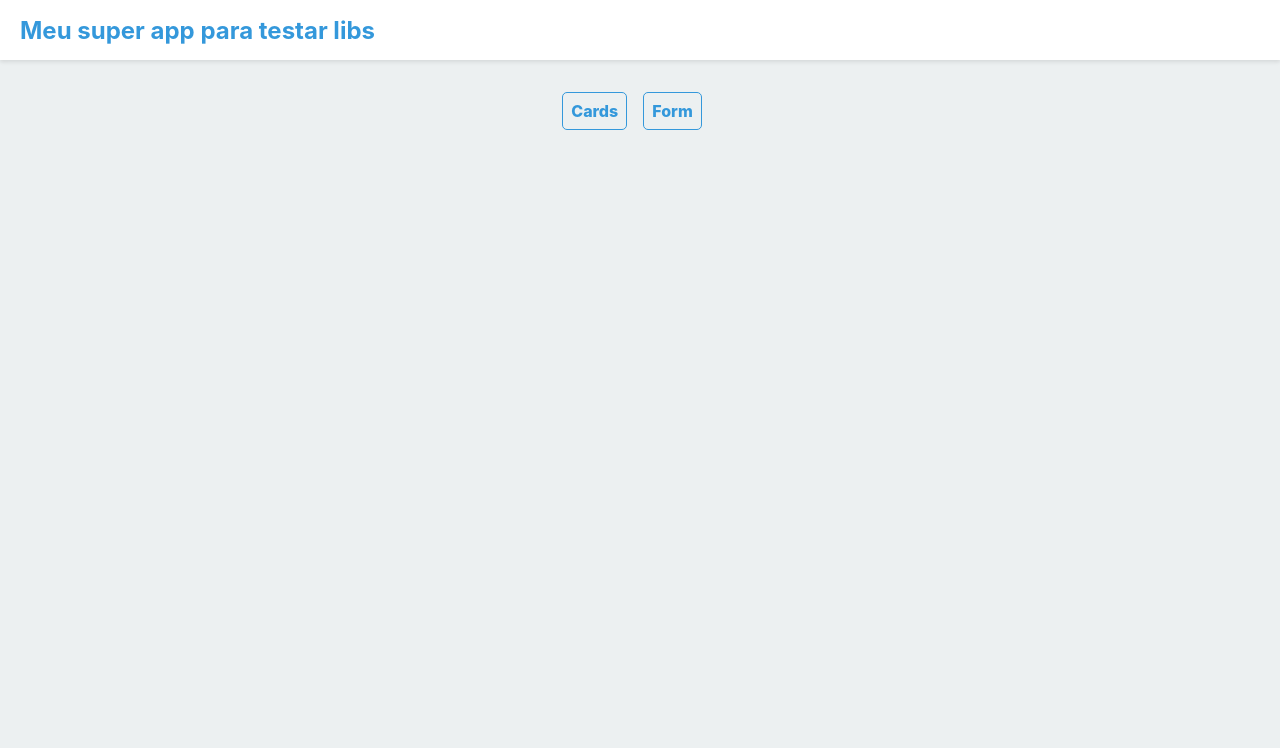
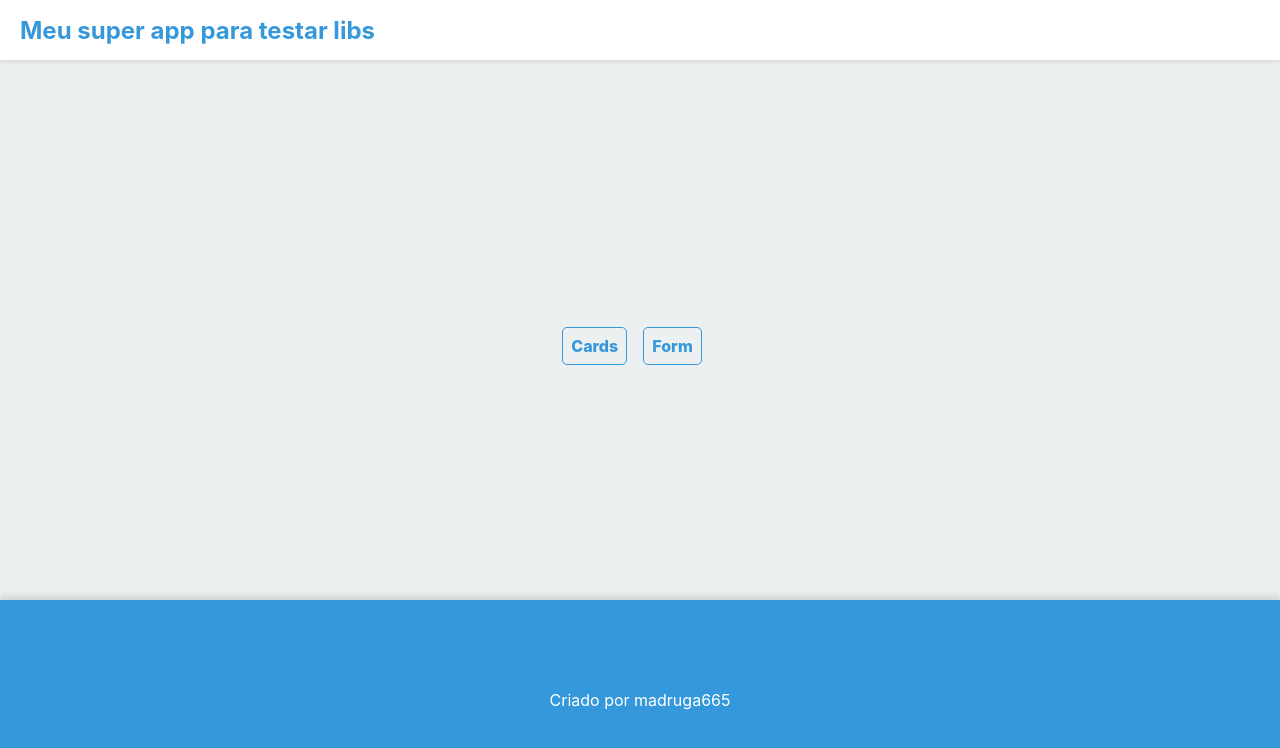
Before and after one commit to madruga665/react-test-app, a React (Create React App) app: page / in a window 1280 px wide. Shown: the top 748 px of the page. Built offline with nearby package versions, Linux system fonts and the light colour scheme.

Commit message:
add Footer nas paginas

```diff
--- a/src/App.js
+++ b/src/App.js
@@ -2,6 +2,7 @@ import { Routes, Route } from "react-router";
 import Home from "./Pages/Home";
 import CardsPage from "./Pages/CardsPage";
 import FormsPage from "./Pages/FormsPage";
+import Footer from "./components/Footer";
 
 const App = () => {
   return (
--- a/src/Pages/CardsPage/index.jsx
+++ b/src/Pages/CardsPage/index.jsx
@@ -1,4 +1,5 @@
 import React from "react";
+import Footer from "../../components/Footer";
 import Header from "../../components/Header";
 import ProfileCard from "../../components/ProfileCard/";
 import styles from "./styles.module.scss";
@@ -25,6 +26,7 @@ const CardsPage = () => {
           phone='(13) 98179-7296'
         />
       </div>
+      <Footer />
     </section>
   );
 };
--- a/src/Pages/FormsPage/index.jsx
+++ b/src/Pages/FormsPage/index.jsx
@@ -10,6 +10,7 @@ import Button from "../../components/Button";
 import { useState } from "react";
 import ProfileCard from "../../components/ProfileCard";
 import Header from "../../components/Header";
+import Footer from "../../components/Footer";
 
 
 const FormsPage = () => {
@@ -45,6 +46,7 @@ const FormsPage = () => {
       />
         ))}
       </section>
+      <Footer />
     </div>
   );
 };
--- a/src/Pages/FormsPage/styles.module.scss
+++ b/src/Pages/FormsPage/styles.module.scss
@@ -1,6 +1,7 @@
 .FormsPageContainer {
   display: flex;
   flex-direction: column;
+  justify-content: space-between;
   align-items: center;
   min-height: 100vh;
   width: 100%;
--- a/src/Pages/Home/index.jsx
+++ b/src/Pages/Home/index.jsx
@@ -1,17 +1,20 @@
 import React from "react";
 import { Link } from "react-router-dom";
+import Footer from "../../components/Footer";
 import Header from "../../components/Header";
 import { HomeContainer, LinksContainer } from "./styles";
 
 const Home = () => {
   return (
       <HomeContainer>
-      <Header title='Meu super app para testar libs'/>
+        <Header title='Meu super app para testar libs' />
         <LinksContainer>
           <Link to='/cards'>Cards</Link>
           <Link to='/form'>Form</Link>
         </LinksContainer>
+        <Footer/>
       </HomeContainer>
+
   );
 };
 
--- a/src/Pages/Home/styles.js
+++ b/src/Pages/Home/styles.js
@@ -4,6 +4,7 @@ import { Colors } from "../../styles/variables";
 export const HomeContainer = styled.section`
   display: flex;
   flex-direction: column;
+  justify-content: space-between;
   align-items: center;
   height: 100vh;
   background-color: ${Colors.pageBackground};
--- /dev/null
+++ b/src/components/Footer/index.jsx
@@ -0,0 +1,12 @@
+import React from 'react'
+import { FooterContainer } from './styles'
+
+const Footer = () => {
+  return (
+    <FooterContainer>
+      Criado por madruga665
+    </FooterContainer>
+  )
+}
+
+export default Footer
--- /dev/null
+++ b/src/components/Footer/styles.js
@@ -0,0 +1,13 @@
+import styled from 'styled-components';
+import { Colors } from '../../styles/variables';
+
+export const FooterContainer = styled.footer`
+  width: 100%;
+  height: 200px;
+  background: ${Colors.primaryBlue};
+  display: flex;
+  justify-content: center;
+  align-items: center;
+  color: white;
+  box-shadow: 0px -5px 5px rgba(0, 0, 0, 0.1);
+`
```
Lines whose indentation alone changed are shown as unchanged.
